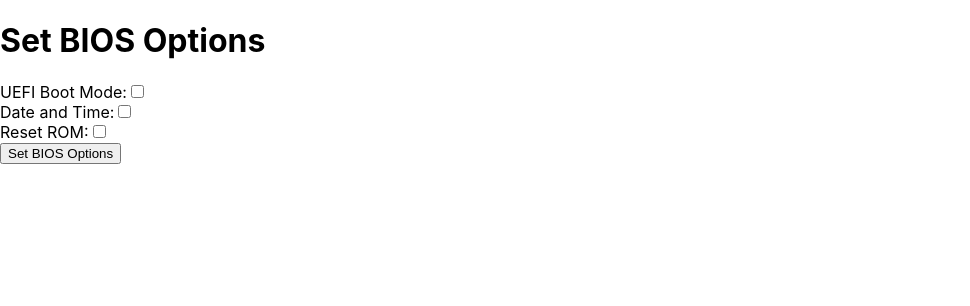
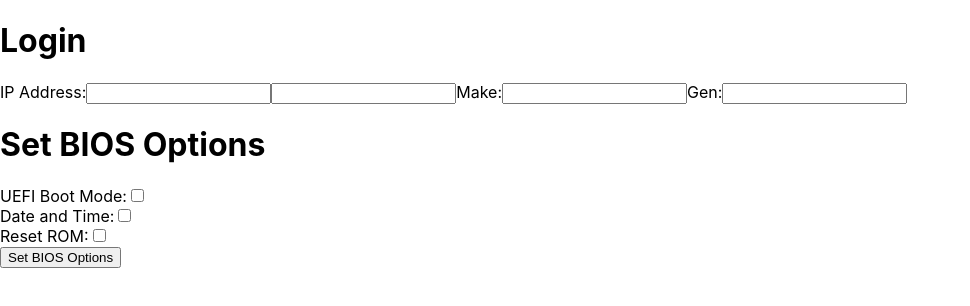
Before and after one commit to dgreenhalgh0201/MKB_redfish, a React (Create React App) app in the folder frontend/mkb_redfish_frontend/: page / in a window 1280 px wide. Shown: the top 306 px of the page, without its empty margins (0-970 px from the left). Built offline with nearby package versions, Linux system fonts and the light colour scheme.

Commit message:
Additions to the UI

```diff
--- a/frontend/mkb_redfish_frontend/src/App.js
+++ b/frontend/mkb_redfish_frontend/src/App.js
@@ -5,6 +5,11 @@ function App() {
   const [uefiBootMode, setUefiBootMode] = useState(false);
   const [dateTime, setDateTime] = useState(false);
   const [resetRom, setResetRom] = useState(false);
+  const [machineIP, setMachineIP] = useState(false);
+  const [machinePW, setMachinePW] = useState(false);
+  const [generation, setGen] = useState(false);
+  const [maker, setMake] = useState(false);
+
 
 
   const api = axios.create({
@@ -18,7 +23,11 @@ function App() {
       await api.post('/api/set_bios_options', {
         uefi_boot_mode: uefiBootMode,
         date_time: dateTime,
-        reset_rom: resetRom
+        reset_rom: resetRom,
+        username: machineIP,
+        password: machinePW,
+        gen: generation,
+        make: maker
       });
       console.log(api.data.message);
     } catch (error) {
@@ -28,6 +37,24 @@ function App() {
 
   return (
     <div>
+      <h1>Login</h1>
+      <form onSubmit={handleSubmit}>
+        <label>
+          IP Address:
+          <input type="text" onChange={setMachineIP}/>
+        </label>
+        <label>
+          <input type="text" onChange={setMachinePW} />
+        </label>
+        <label>
+          Make:
+          <input type="text" onChange={setMake}/>
+        </label>
+        <label>
+        Gen:
+          <input type="text" onChange={setGen}/>
+        </label>
+      </form>
       <h1>Set BIOS Options</h1>
       <form onSubmit={handleSubmit}>
         <label>
```
